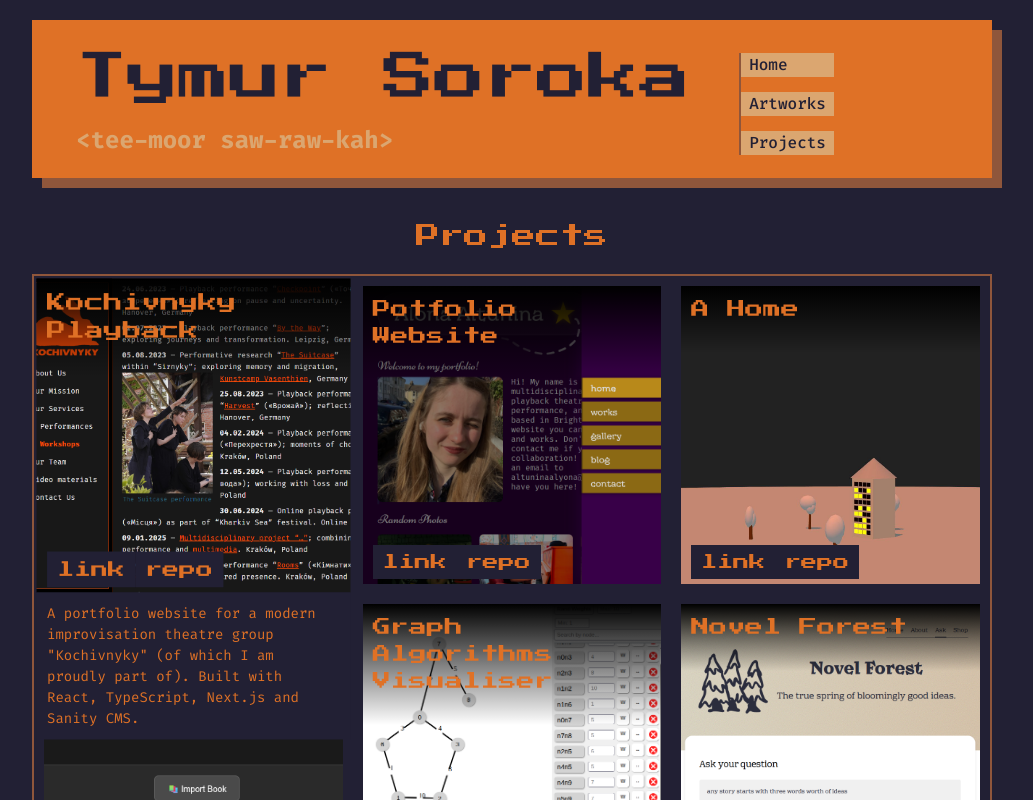
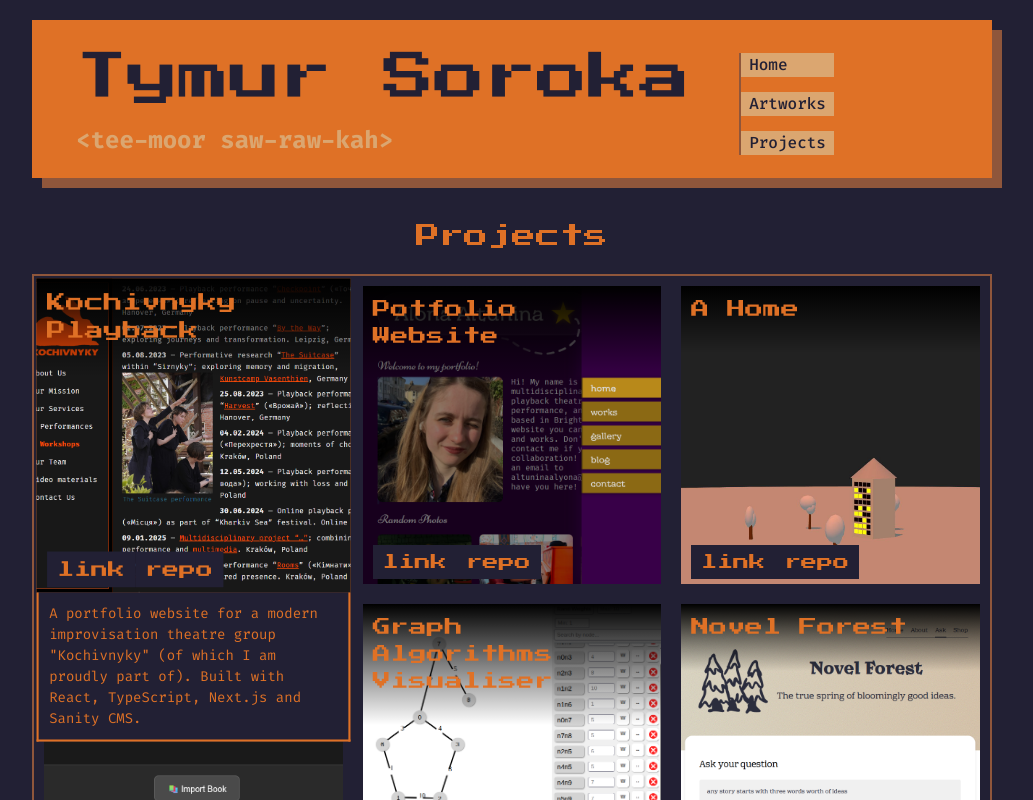
Before and after one commit to timtim40a/timtim40a.github.io, a Next.js app: page /projects in a window 1280 px wide. In both pictures the pointer is over the element 321 px from the left and 435 px from the top of the page. Shown: the top 800 px of the page, without its empty margins (128-1161 px from the left). Built offline with nearby package versions, Linux system fonts and the light colour scheme.

Commit message:
Outline the hovered project tile
A thin orange outline around the hovered square, matched by side and
bottom borders on its description panel, so the expanded tile reads as
one bordered rectangle.

Co-Authored-By: Claude Opus 5.5 <noreply@anthropic.com>

```diff
--- a/src/app/_components/projectCard/ProjectCard.css
+++ b/src/app/_components/projectCard/ProjectCard.css
@@ -36,12 +36,16 @@
     .project-card:hover {
         transform: scale(1.05);
         z-index: 1;
+        outline: 2px solid var(--colour-orange);
+        outline-offset: -2px;
     }
 
     .project-card__description {
         display: none;
         position: absolute;
         inset: 100% 0 auto;
+        border: 2px solid var(--colour-orange);
+        border-top: 0;
     }
 
     .project-card:hover .project-card__description {
```
